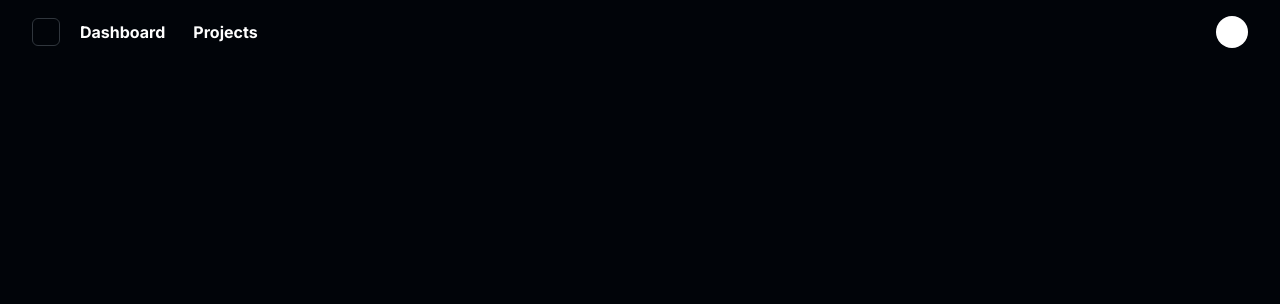
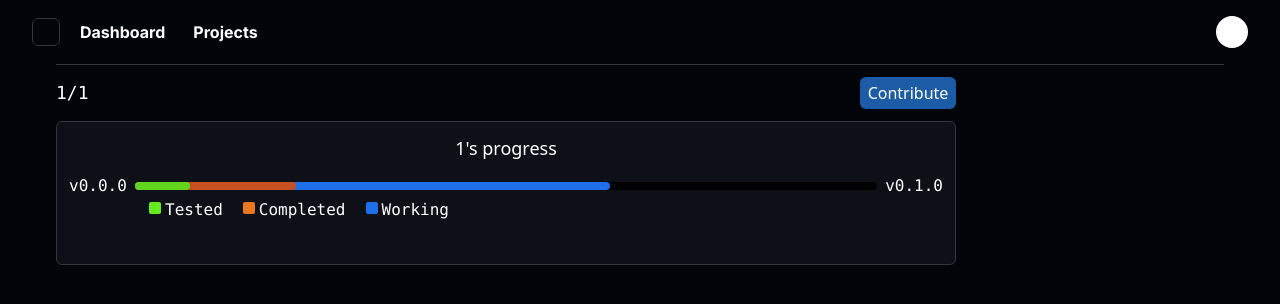
Before and after one commit to abancp/pithub-frontend, a Next.js app: page /1/1 in a window 1280 px wide. Shown: the top 304 px of the page. Built offline with nearby package versions, Linux system fonts and the light colour scheme.

Commit message:
basic view of prograss in [username]/[reponame]

```diff
--- a/src/app/[username]/[reponame]/page.tsx
+++ b/src/app/[username]/[reponame]/page.tsx
@@ -1,9 +1,29 @@
 import React from 'react'
+import Progress from '@/src/components/repo/Progress/Progress'
+import Button from "../../../components/ui/Button/Button"
 
-function page() {
+type RepoPageProps = {
+  params: {
+    username: string,
+    reponame: string
+  }
+}
+
+function page({ params: { reponame, username } }: RepoPageProps) {
   return (
-    <div>
-
+    <div className='text-white min-h-[calc(100vh-64px)] flex flex-col gap-3 px-14'>
+      <hr className='border-[#30363D]' />
+      <div className='max-w-[900px] flex flex-col gap-3'>
+        <div className='flex items-center justify-between'>
+        <div className=""><h2 className='font-mono text-lg p-0 m-0'> {username}/{reponame}</h2></div>
+          <Button text={"Contribute"} />
+        </div>
+        <div className='flex gap-2'>
+          <div className='max-w-[900px] w-full'>
+            <Progress reponame={reponame} />
+          </div>
+        </div>
+      </div>
     </div>
   )
 }
--- /dev/null
+++ b/src/app/[username]/page.tsx
@@ -0,0 +1,17 @@
+import React from 'react'
+
+type UserPageProps = {
+    params:{
+        username:string
+    }
+}
+
+function page({params:{username}}:UserPageProps) {
+  return (
+    <div className="text-white w-full ">
+      <h1 className='text-center mt-10 font-extrabold font-mono text-7xl'>{username}'s Profile</h1>
+    </div>
+  )
+}
+
+export default page
--- a/src/app/globals.css
+++ b/src/app/globals.css
@@ -28,6 +28,18 @@ input:-webkit-autofill {
     }
 }
 
+@keyframes loading-progress {
+    0%{
+        width: 1%;
+    }
+    100%{
+        width: 10%;
+    }
+}
+.loading-progress{
+    animation: loading-progress .2s ease-in-out 1;
+}
+
 .h-h{
     min-height: calc(100vh - 64px);
 }
```
